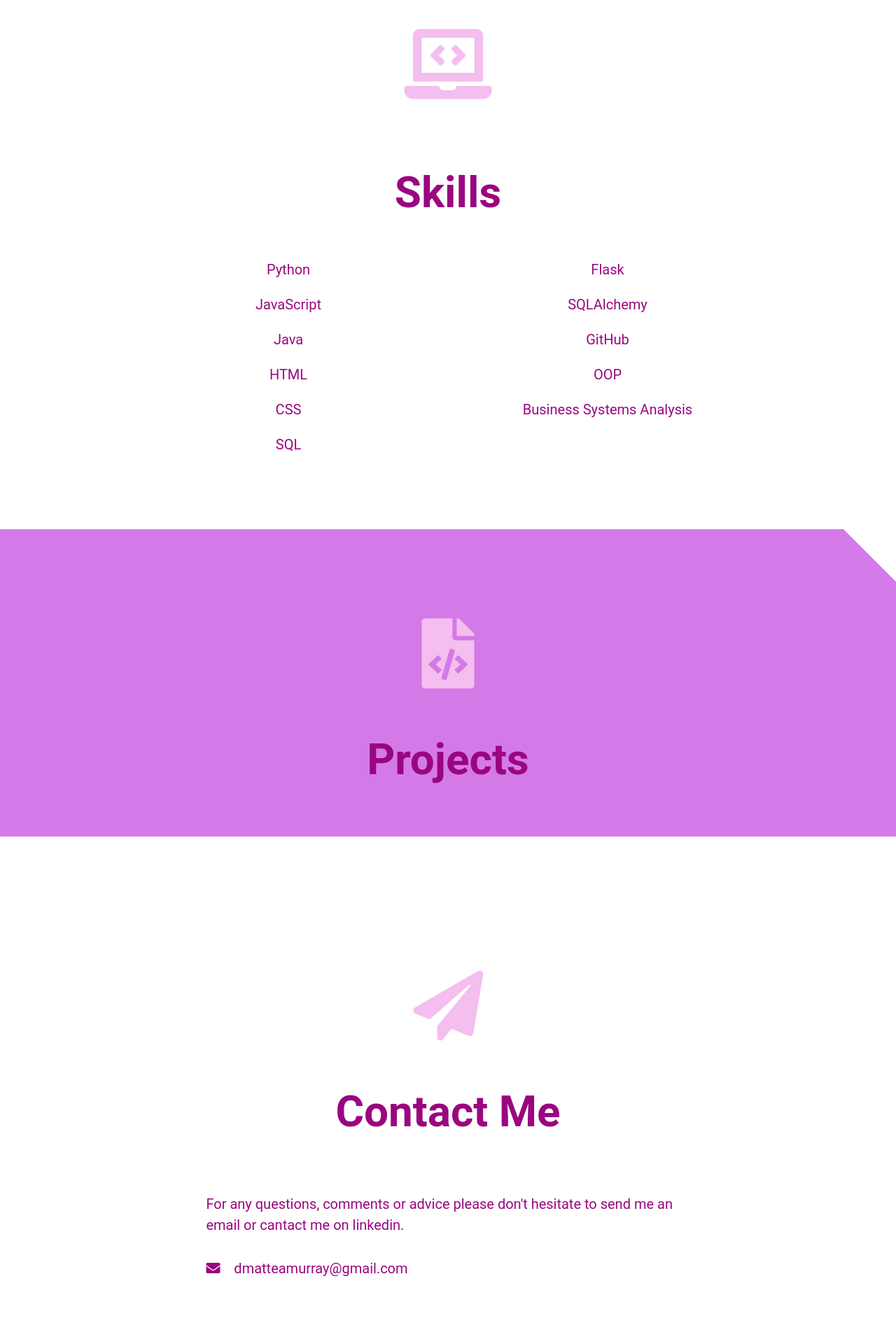
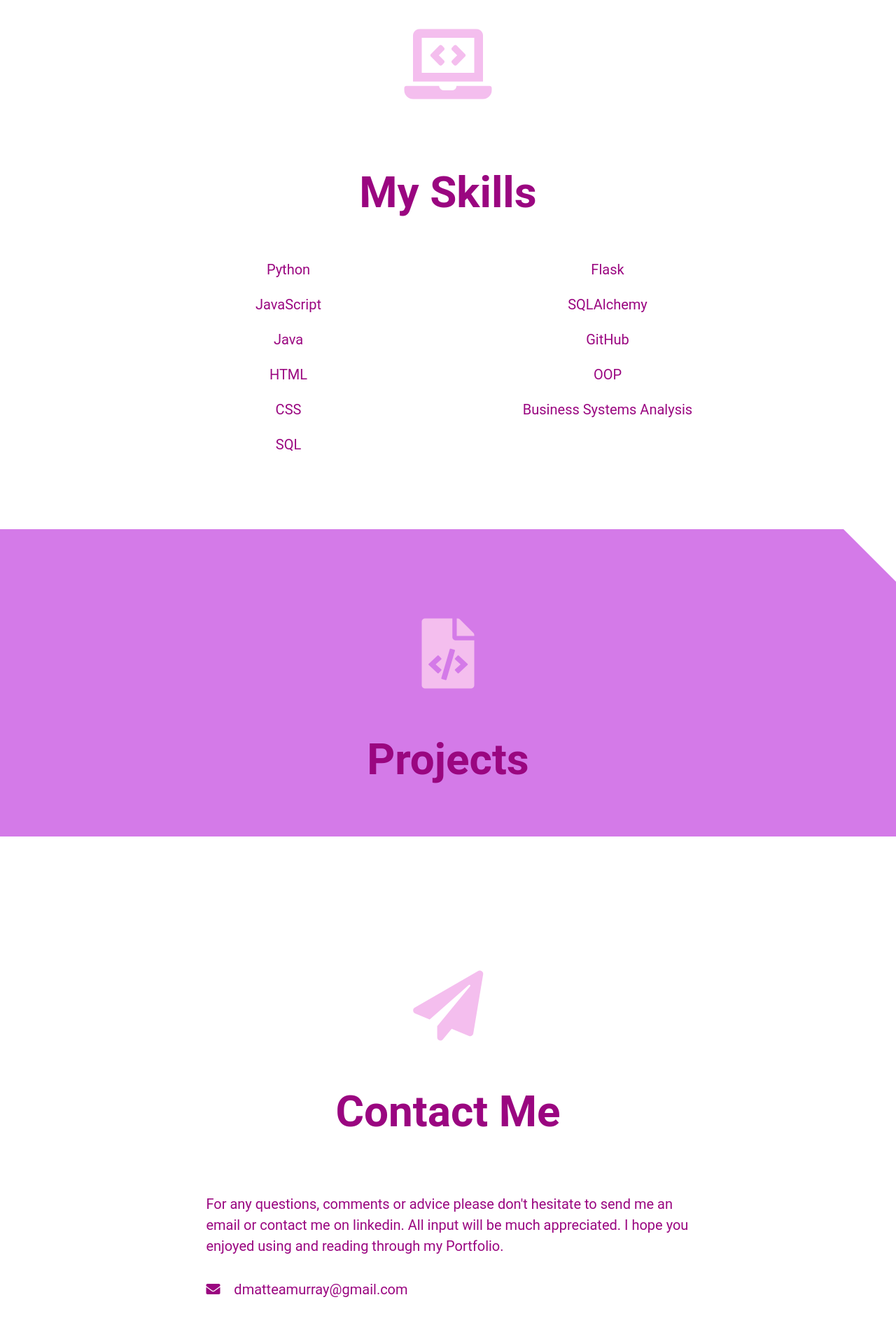
Before and after one commit to DanielleM27/portfolio-with-sqlalchemy, a Flask app: template templates/index.html in a window 1280 px wide. Shown: the part 1187-3107 px from the top of the page at 70% size. Run offline with Flask 2, Linux system fonts and the light colour scheme; the template is opened without the code that fills it, so the values that code supplies are empty; parts of the project's set-up code (start-up, migrations or seed data) failed here and were passed over.

Commit message:
Update index.html

```diff
--- a/templates/index.html
+++ b/templates/index.html
@@ -15,7 +15,7 @@
         </section>
         <section id="skills">
             <i class="fas fa-laptop-code"></i>
-            <h2>Skills</h2>
+            <h2>My Skills</h2>
             <ul>
                 <li>Python</li>
                 <li>JavaScript</li>
@@ -42,7 +42,7 @@
                     </a>
                     <a href="{{ project.url }}" class="github-btn">
                         <i class="fab fa-github"></i>
-                        View on GitHub
+                        View on My GitHub
                     </a>
                     <p>
                         {{ project.description }}
@@ -58,7 +58,7 @@
             <i class="fas fa-paper-plane"></i>
             <h2>Contact Me</h2>
             <p>
-                For any questions, comments or advice please don't hesitate to send me an email or cantact me on linkedin.
+                For any questions, comments or advice please don't hesitate to send me an email or contact me on linkedin. All input will be much appreciated. I hope you enjoyed using and reading through my Portfolio.
             </p>
             <p>
                 <i class="fas fa-envelope"></i>
```
